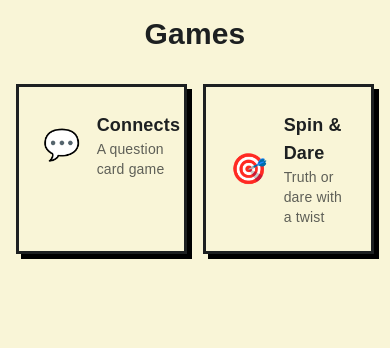
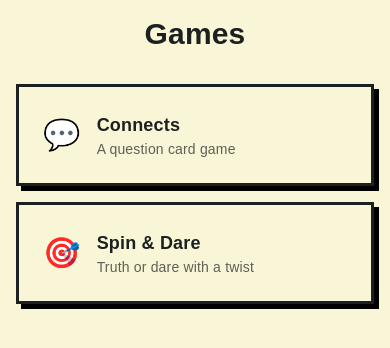
Before and after one commit to Jee-vim/connect, a React (Vite) app: page / in a window 390 px wide. Shown: the top 348 px of the page. Built offline with nearby package versions, Linux system fonts and the light colour scheme; a web font is replaced by a local one.

Commit message:
style: responsive

```diff
--- a/src/pages/HomePage.tsx
+++ b/src/pages/HomePage.tsx
@@ -6,7 +6,7 @@ export function HomePage() {
     <section className="w-full h-full">
       <div className="flex flex-col gap-8">
         <h1 className="text-3xl font-bold text-center">Games</h1>
-        <div className="grid grid-cols-2 gap-4">
+        <div className="grid lg:grid-cols-2 gap-4">
           {GAMES.map((game) => (
             <Link
               key={game.id}
```
